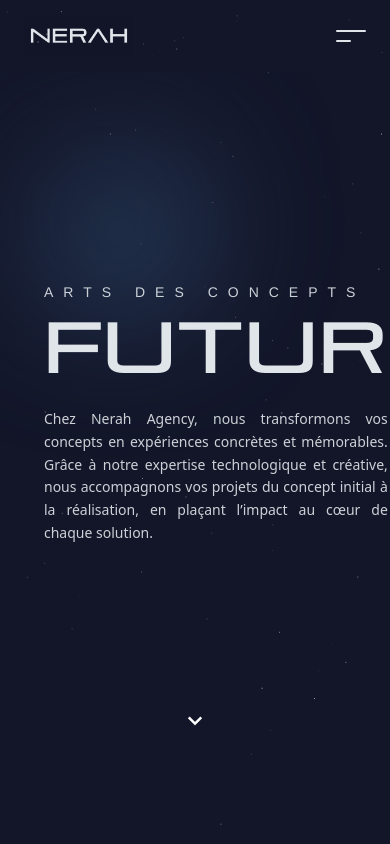
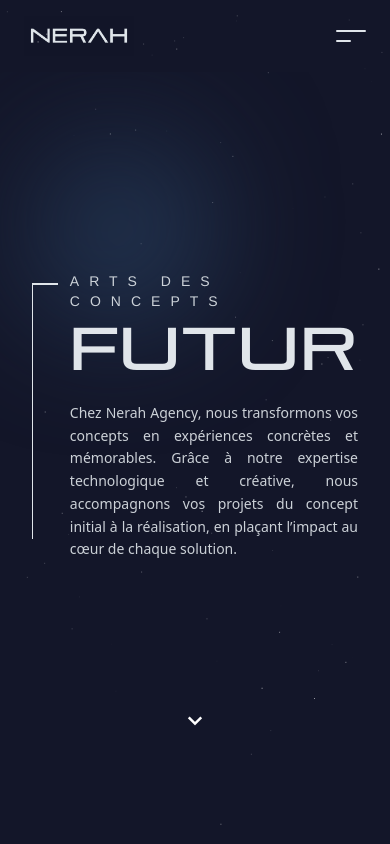
Before and after one commit to Ivontsoa-Gracia/nerah-agency, a Nuxt app: page /main in a window 390 px wide. Shown: the top 844 px of the page. Built offline with nearby package versions, Linux system fonts and the light colour scheme; a web font is replaced by a local one.

Commit message:
Adjust Hero title font size on large screens
Changed the base font size of the Hero component's main heading from text-7xl to text-6xl for improved visual balance on non-small screens.

```diff
--- a/app/components/Hero.vue
+++ b/app/components/Hero.vue
@@ -17,7 +17,7 @@
                 Arts des concepts
               </h3>
               <h1
-                class="text-7xl sm:text-8xl font-bold leading-tight text-[#e0e5ea] uppercase logo-type"
+                class="text-6xl sm:text-8xl font-bold leading-tight text-[#e0e5ea] uppercase logo-type"
               >
                 Futur
               </h1>
```
